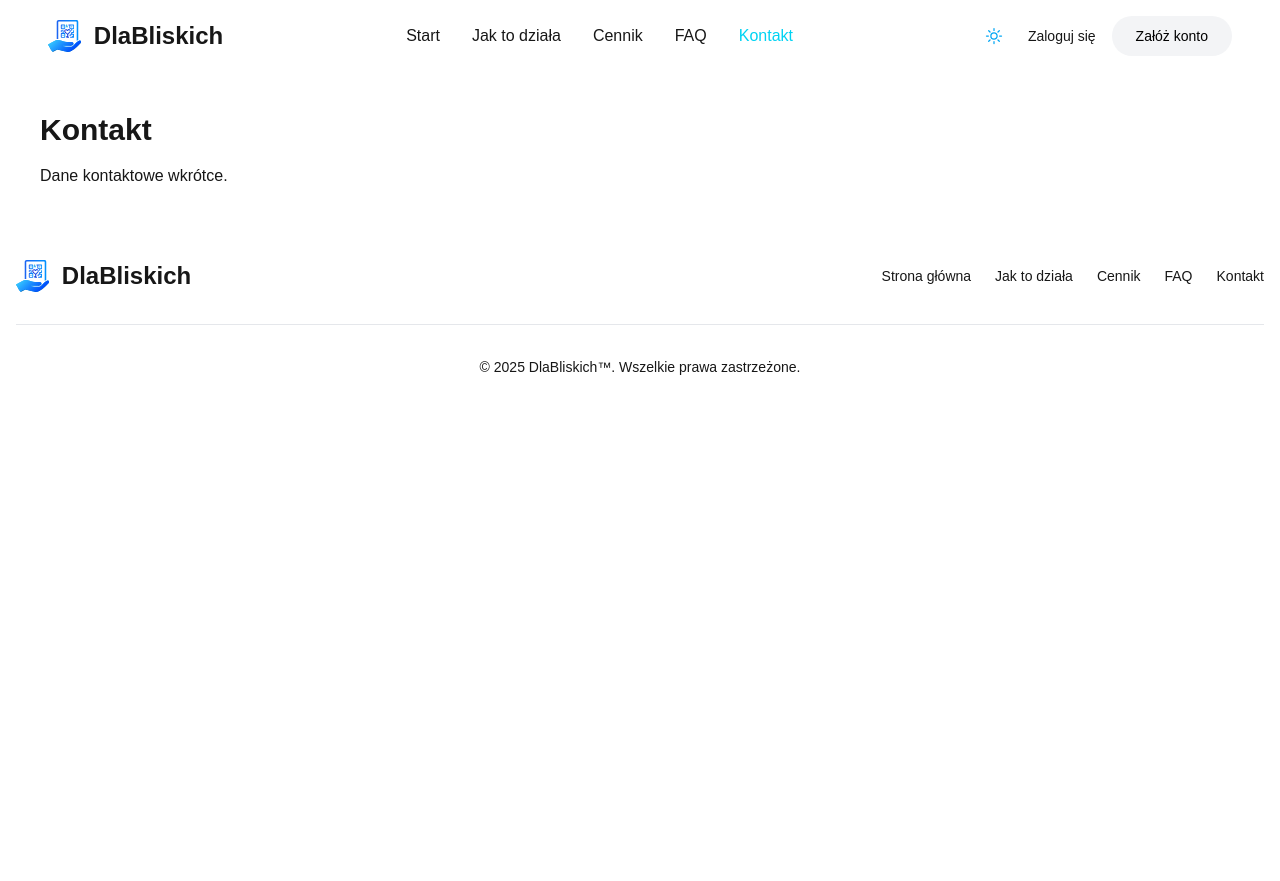
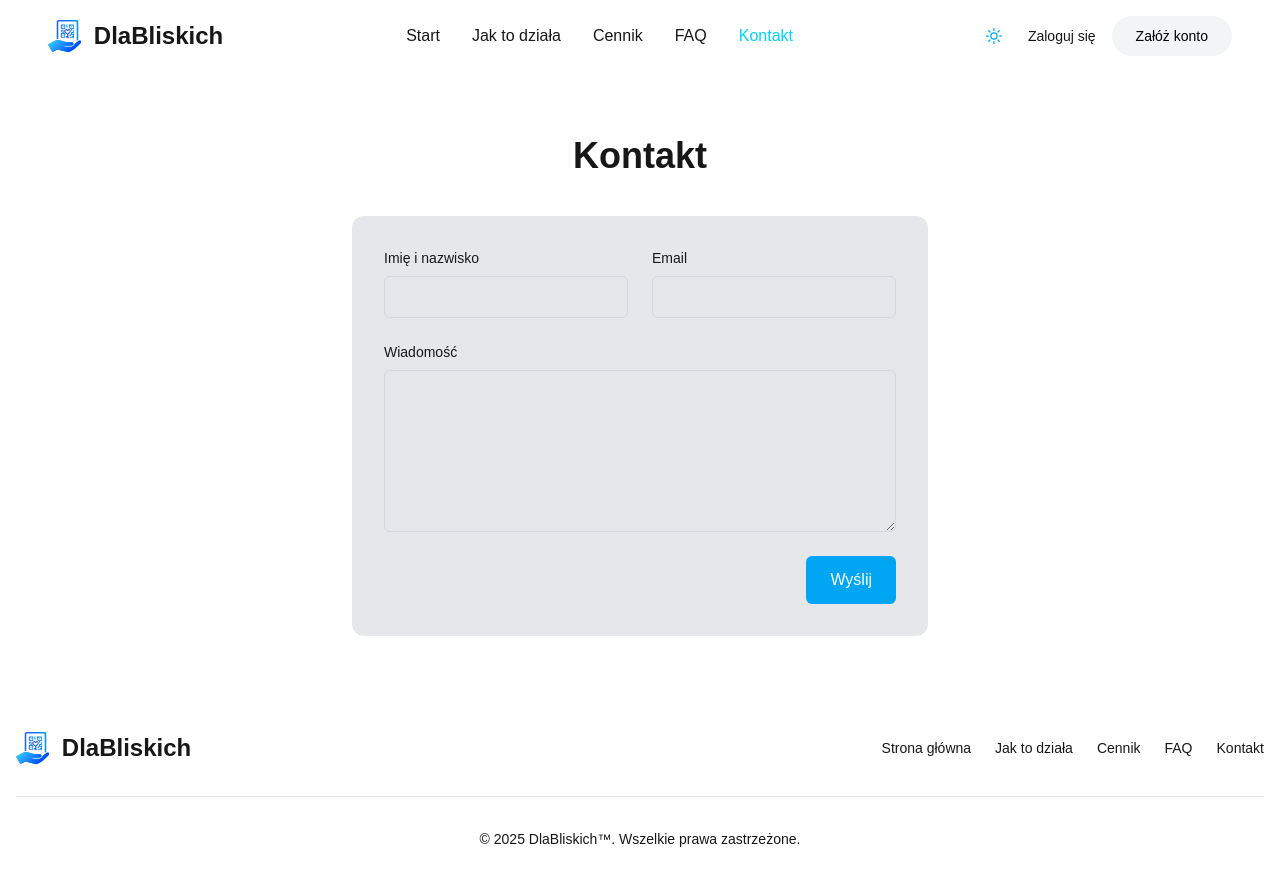
Before and after one commit to Marcinr1984/strona-informacyjna, a Next.js app: page /kontakt in a window 1280 px wide. Before the commit the page ends 800 px from the top, so only its background shows below. Built offline with nearby package versions, Linux system fonts and the light colour scheme.

Commit message:
formularz kontaktowy

```diff
--- a/app/kontakt/page.tsx
+++ b/app/kontakt/page.tsx
@@ -1,8 +1,60 @@
 export default function KontaktPage() {
   return (
-    <div className="p-10">
-      <h1 className="text-3xl font-bold">Kontakt</h1>
-      <p className="mt-4">Dane kontaktowe wkrótce.</p>
-    </div>
-  );
+    <main className="max-w-4xl mx-auto px-4 py-16">
+      <h1 className="text-4xl font-bold text-center text-[var(--foreground)] transition-colors duration-300">
+        Kontakt
+      </h1>
+
+      <form
+        className="mt-10 max-w-xl mx-auto rounded-xl bg-[var(--primary-light)] dark:bg-transparent p-8 space-y-6 transition-colors duration-300"
+      >
+        <div className="grid grid-cols-1 gap-6 sm:grid-cols-2">
+          <div className="space-y-2">
+            <label htmlFor="name" className="block text-sm font-medium text-[var(--foreground)] transition-colors duration-300">
+              Imię i nazwisko
+            </label>
+            <input
+              type="text"
+              id="name"
+              name="name"
+              className="block w-full rounded-md border border-gray-300 dark:border-gray-600 bg-gray-200 dark:bg-gray-800 px-3 py-2 text-[var(--foreground)] placeholder-gray-500 dark:placeholder-gray-400 focus:outline-none focus:ring-2 focus:ring-cyan-500 transition-colors"
+            />
+          </div>
+
+          <div className="space-y-2">
+            <label htmlFor="email" className="block text-sm font-medium text-[var(--foreground)] transition-colors duration-300">
+              Email
+            </label>
+            <input
+              type="email"
+              id="email"
+              name="email"
+              className="block w-full rounded-md border border-gray-300 dark:border-gray-600 bg-gray-200 dark:bg-gray-800 px-3 py-2 text-[var(--foreground)] placeholder-gray-500 dark:placeholder-gray-400 focus:outline-none focus:ring-2 focus:ring-cyan-500 transition-colors"
+            />
+          </div>
+        </div>
+
+        <div className="space-y-2">
+          <label htmlFor="message" className="block text-sm font-medium text-[var(--foreground)] transition-colors duration-300">
+            Wiadomość
+          </label>
+          <textarea
+            id="message"
+            name="message"
+            rows={6}
+            className="block w-full rounded-md border border-gray-300 dark:border-gray-600 bg-gray-200 dark:bg-gray-800 px-3 py-2 text-[var(--foreground)] placeholder-gray-500 dark:placeholder-gray-400 focus:outline-none focus:ring-2 focus:ring-cyan-500 transition-colors"
+          />
+        </div>
+
+        <div className="text-right">
+          <button
+            type="submit"
+            className="inline-flex justify-center rounded-md bg-sky-500 hover:bg-sky-600 text-white font-medium px-6 py-3 transition-colors"
+          >
+            Wyślij
+          </button>
+        </div>
+      </form>
+    </main>
+  )
 }
```
